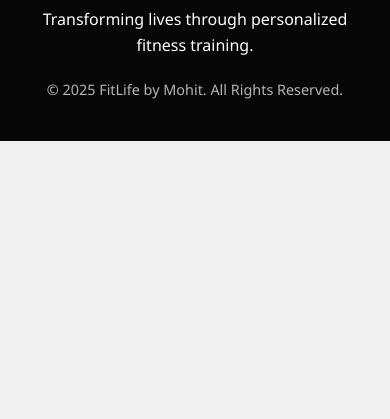
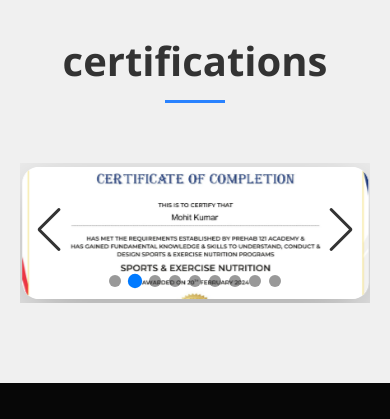
Before and after one commit to sarbjeettime/fitlifebymohit, a plain HTML site: page index.html in a window 390 px wide. Shown: the part 2669-3088 px from the top of the page. Before the commit the page ends 2810 px from the top, so only its background shows below. Drawn offline with nearby package versions, Linux system fonts and the light colour scheme.

Commit message:
cetification improved

```diff
--- a/index.html
+++ b/index.html
@@ -1294,13 +1294,12 @@
         </section>
     </div>
     <!-- certifications page -->
-    <div id="certifications" class="page">
+        <div id="certifications" class="pa</div>ge">
                 <section style="padding-top: 120px;">
                         <div class="container">
                                 <div class="section-title">
                                         <h2>certifications</h2>
                                 </div>
-
 <!-- Add this to your head section if not already there -->
 <link rel="stylesheet" href="https://cdnjs.cloudflare.com/ajax/libs/Swiper/9.3.2/swiper-bundle.min.css" />
 
@@ -1309,7 +1308,7 @@
     .coverflow-slider {
         width: 100%;
         max-width: 1200px;
-    padding: 50px 0;
+        padding: 30px 0;
         margin: 0 auto;
         overflow: visible;
         position: relative;
@@ -1328,6 +1327,7 @@
         opacity: 0.7;
         transform: scale(0.8);
         cursor: pointer;
+        background: #fff;
     }
 
     .coverflow-slide img {
@@ -1350,8 +1350,8 @@
         position: fixed;
         top: 0;
         left: 0;
-    width: 100%;
-    height: 100%;
+        width: 100vw;
+        height: 100vh;
         background-color: rgba(0, 0, 0, 0.9);
         z-index: 9999;
         justify-content: center;
@@ -1366,12 +1366,12 @@
     }
 
     .coverflow-modal-content {
-    max-width: 90%;
-    max-height: 90%;
+        max-width: 90vw;
+        max-height: 90vh;
     }
 
     .coverflow-modal-content img {
-    max-width: 100%;
+        max-width: 100vw;
         max-height: 90vh;
         object-fit: contain;
     }
@@ -1417,6 +1417,49 @@
         background: #007aff;
         opacity: 1;
         transform: scale(1.2);
+    }
+
+    /* Responsive adjustments */
+    @media (max-width: 900px) {
+        .coverflow-slide {
+            width: 220px;
+            height: 300px;
+        }
+    }
+    @media (max-width: 600px) {
+        .coverflow-slider {
+            padding: 10px 0;
+            max-width: 100%;
+            overflow: hidden;
+        }
+        .coverflow-slide {
+            width: 280px;
+            max-width: 90%;
+            height: 160px;
+            min-width: 0;
+            min-height: 0;
+            margin: 0 auto;
+        }
+        .coverflow-modal-content {
+            max-width: 98vw;
+            max-height: 80vh;
+        }
+        .coverflow-modal-content img {
+            max-width: 98vw;
+            max-height: 80vh;
+        }
+        .coverflow-nav-next,
+        .coverflow-nav-prev {
+            width: 38px;
+            height: 38px;
+            font-size: 18px;
+        }
+    }
+    @media (max-width: 400px) {
+        .coverflow-slide {
+            width: 98vw;
+            height: 120px;
+        }
     }
 </style>
 
@@ -1522,20 +1565,25 @@
                 prevEl: '.coverflow-nav-prev',
             },
             breakpoints: {
-        // when window width is >= 320px
-        320: {
+                0: {
+                    slidesPerView: 1,
+                    spaceBetween: 8
+                },
+                400: {
                     slidesPerView: 1,
                     spaceBetween: 10
                 },
-        // when window width is >= 480px
-        480: {
+                600: {
+                    slidesPerView: 1.2,
+                    spaceBetween: 12
+                },
+                768: {
                     slidesPerView: 2,
-          spaceBetween: 20
+                    spaceBetween: 18
                 },
-        // when window width is >= 768px
-        768: {
+                900: {
                     slidesPerView: 3,
-          spaceBetween: 30
+                    spaceBetween: 24
                 }
             }
         });
@@ -1577,15 +1625,16 @@
             }
         });
 
-    // Direction-based hover functionality
+        // Direction-based hover functionality (desktop only)
         const sliderEl = document.querySelector('.coverflow-slider');
         let autoplayDirection = 'right';
-
+        function isTouchDevice() {
+            return 'ontouchstart' in window || navigator.maxTouchPoints;
+        }
+        if (!isTouchDevice()) {
             sliderEl.addEventListener('mousemove', function(e) {
                 const sliderRect = this.getBoundingClientRect();
                 const sliderCenter = sliderRect.left + (sliderRect.width / 2);
-
-      // Determine direction based on mouse position
                 if (e.clientX > sliderCenter) {
                     // Right side
                     if (autoplayDirection !== 'right') {
@@ -1604,20 +1653,15 @@
                     }
                 }
             });
-
-    // Reset autoplay direction when mouse leaves
             sliderEl.addEventListener('mouseleave', function() {
                 autoplayDirection = 'right';
                 coverflow.autoplay.stop();
                 coverflow.params.autoplay.reverseDirection = false;
                 coverflow.autoplay.start();
             });
-  });
-</script>
-
-
-
-            </div>
+        }
+    });
+</script>      </div>
         </section>
     </div>
 
```
Lines whose indentation alone changed are shown as unchanged.
